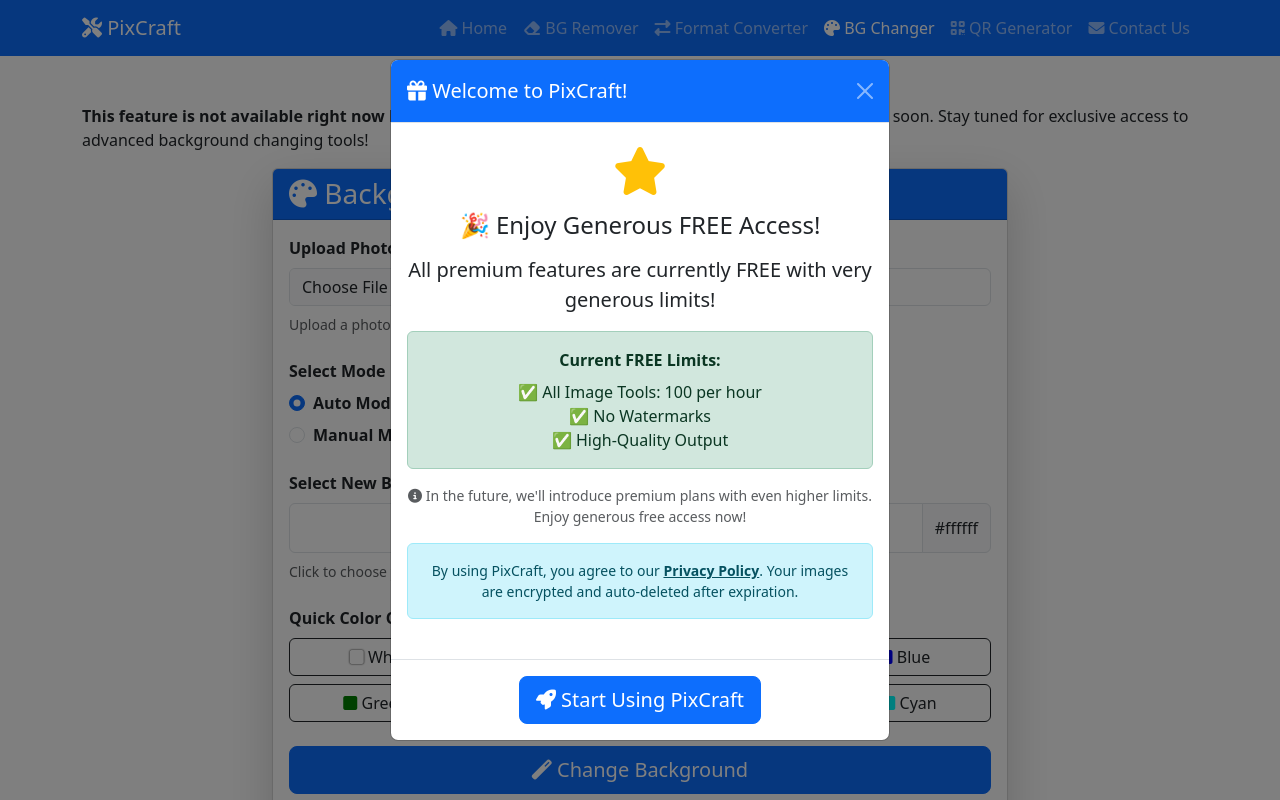
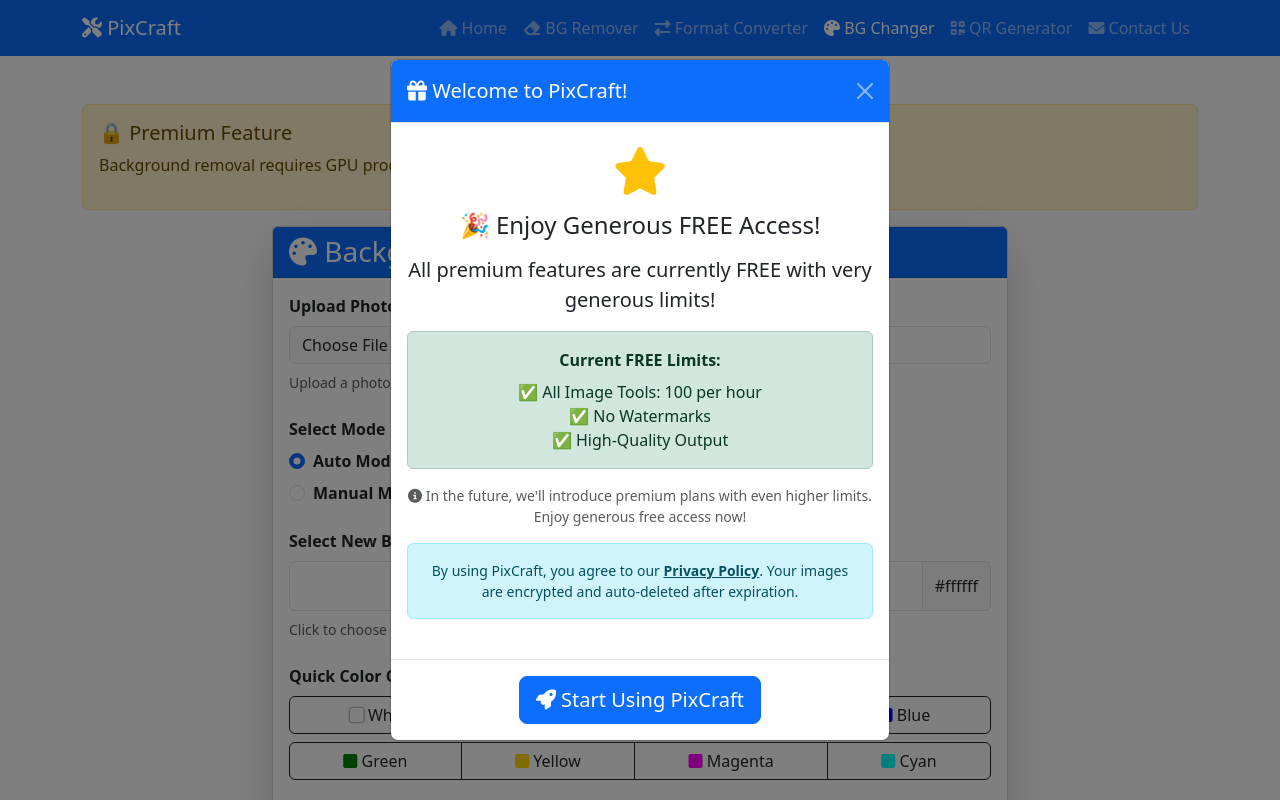
Before and after one commit to ZEESHAN-codes-17/PixCraft, a Django app: page /background-changer/ in a window 1280 px wide. Run offline with Django 5.2, Linux system fonts and the light colour scheme.

Commit message:
Update alert

```diff
--- a/tools/templates/tools/background_changer.html
+++ b/tools/templates/tools/background_changer.html
@@ -3,10 +3,9 @@
 {% block title %}Background Changer - PixCraft{% endblock %}
 
 {% block content %}
-<div class="mb-0">
-      <strong>This feature is not available right now</strong> because it requires a Premium subscription which will be launched soon.
-                Stay tuned for exclusive access to advanced background changing tools!
-            </p>
+<div class="alert alert-warning">
+    <h5>🔒 Premium Feature</h5>
+    <p>Background removal requires GPU processing. Available in local version or with premium hosting!</p>
 </div>
 <div class="row justify-content-center">
     <div class="col-lg-8">
--- a/tools/templates/tools/background_remover.html
+++ b/tools/templates/tools/background_remover.html
@@ -3,6 +3,10 @@
 {% block title %}Background Remover - Pixcraft{% endblock %}
 
 {% block content %}
+<div class="alert alert-warning">
+    <h5>🔒 Premium Feature</h5>
+    <p>Background removal requires GPU processing. Available in local version or with premium hosting!</p>
+</div>
 <div class="row justify-content-center">
     <div class="col-lg-8">
         <div class="text-center mb-4">
```
